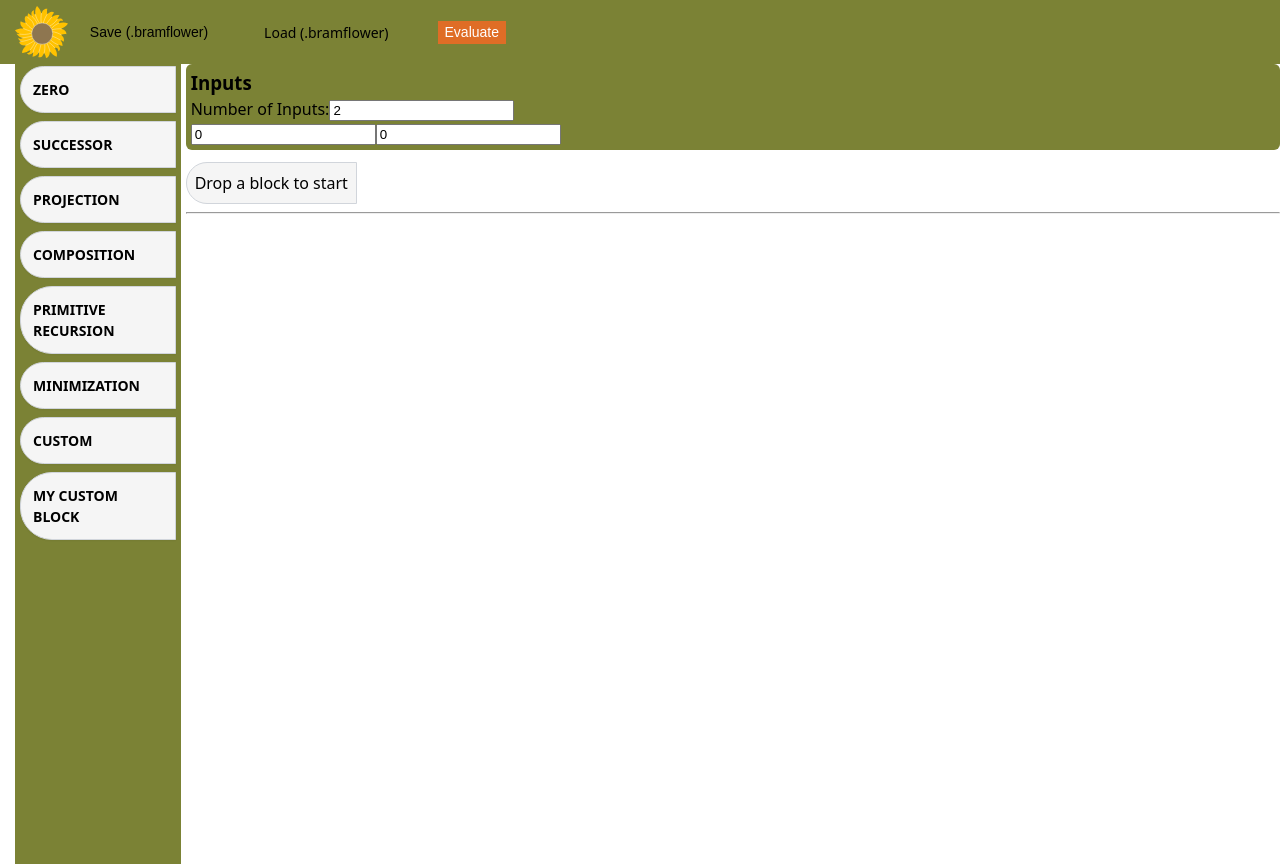
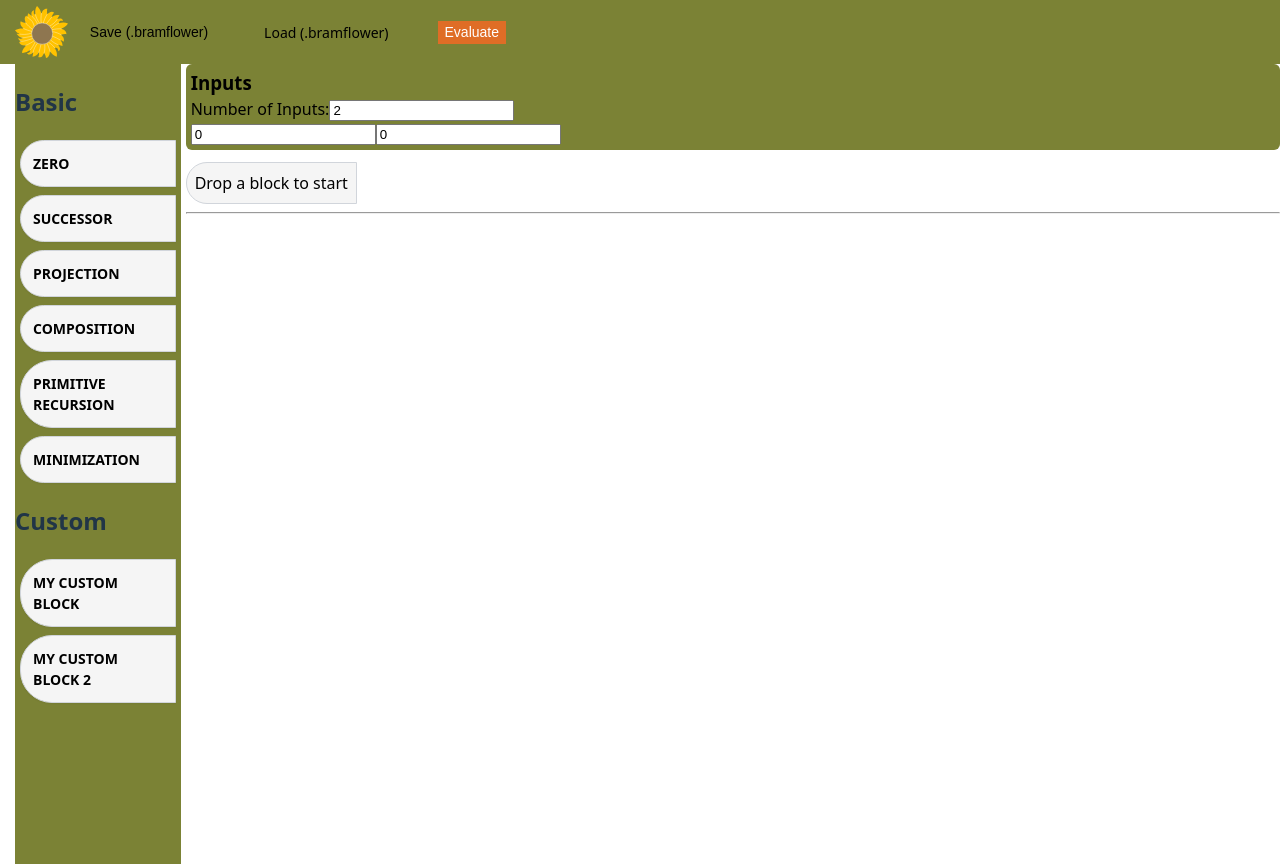
Before and after one commit to Bram-Hub/Sunflower, a React (Vite) app in the folder recursive_blocks/: page / in a window 1280 px wide. Built offline with nearby package versions, Linux system fonts and the light colour scheme.

Commit message:
palette categories

```diff
--- a/recursive_blocks/src/BlockEditor.tsx
+++ b/recursive_blocks/src/BlockEditor.tsx
@@ -21,6 +21,16 @@ export const customBlocks: BlockData[] = [
     id: uuidv4(),
     type: "Custom",
     name: "MY CUSTOM BLOCK",
+    children: getDefaultChildren("Custom", 0),
+    collapsed: false,
+    num_values: getDefaultValues("Custom"),
+    inputCount: DEFAULT_INPUT_COUNT,
+    depth: 0
+  },
+  {
+    id: uuidv4(),
+    type: "Custom",
+    name: "MY CUSTOM BLOCK 2",
     children: getDefaultChildren("Custom", 0),
     collapsed: false,
     num_values: getDefaultValues("Custom"),
--- a/recursive_blocks/src/BlockPalette.tsx
+++ b/recursive_blocks/src/BlockPalette.tsx
@@ -33,9 +33,13 @@ function DraggableBlock({ type, custom_block_index }: { type: BlockType, custom_
 export function BlockPalette() {
   return (
     <div className="sideP">
-      {Object.keys(blockConfig).map((blockType) => (
-        <DraggableBlock key={blockType} type={blockType as BlockType} />
-      ))}
+      <h2 >Basic</h2>
+      {Object.keys(blockConfig).map((blockType) => {
+        if (blockType !== "Custom") {
+          return <DraggableBlock key={blockType} type={blockType as BlockType} />;
+        }
+      })}
+      <h2 >Custom</h2>
       {customBlocks.map((block, index) => (
         <DraggableBlock key={block.id} type={block.type} custom_block_index={index} />
       ))}
```
